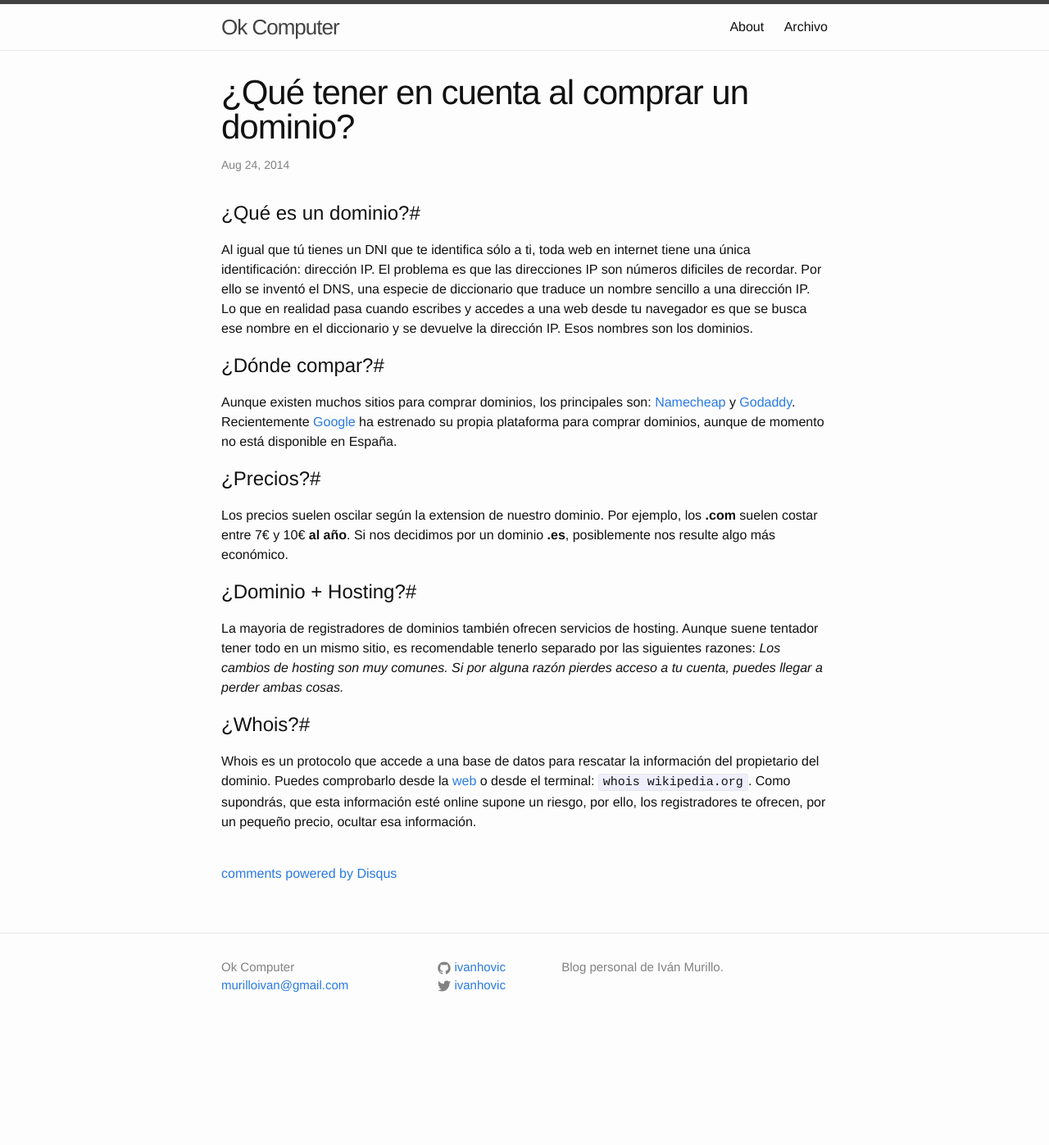
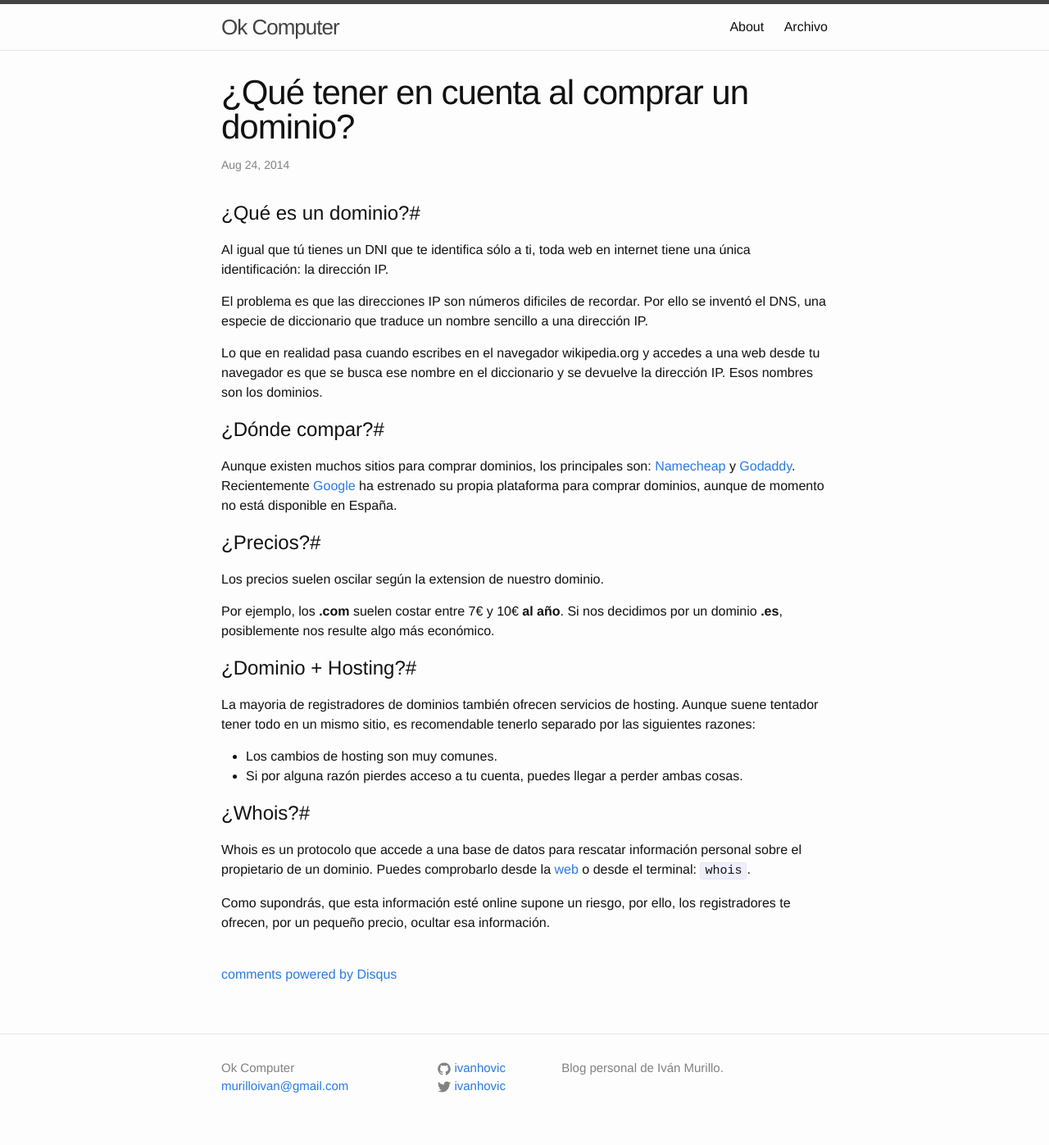
Before and after one commit to ivanhovic/blog, a Jekyll site: the page built from _posts/2014-09-03-¿Qué tener-en-cuenta-al-comprar-un-dominio?.md, in a window 1280 px wide. Shown: the whole page at 82% size. Built offline with Jekyll 4.4.1, drawn with Linux system fonts in a browser that asks for light colours; comment, search, counter and statistics services are not loaded; before the commit the page ends 1274 px from its top, so only the background shows below that.

Commit message:
text update

```diff
--- a/_posts/2014-09-03-¿Qué tener-en-cuenta-al-comprar-un-dominio?.md
+++ b/_posts/2014-09-03-¿Qué tener-en-cuenta-al-comprar-un-dominio?.md
@@ -5,22 +5,31 @@ date:   2014-08-24 14:46:47
 comments: true
 ---
 #¿Qué es un dominio?#
-Al igual que tú tienes un DNI que te identifica sólo a ti, toda web en internet tiene una única identificación: dirección IP. El problema es que las direcciones IP son números dificiles de recordar. Por ello se inventó el DNS, una especie de diccionario que traduce un nombre sencillo a una dirección IP. Lo que en realidad pasa cuando escribes y accedes a una web desde tu navegador es que se busca ese nombre en el diccionario y se devuelve la dirección IP.
+Al igual que tú tienes un DNI que te identifica sólo a ti, toda web en internet tiene una única identificación: la dirección IP.
+
+El problema es que las direcciones IP son números dificiles de recordar. Por ello se inventó el DNS, una especie de diccionario que traduce un nombre sencillo a una dirección IP.
+
+Lo que en realidad pasa cuando escribes en el navegador wikipedia.org y accedes a una web desde tu navegador es que se busca ese nombre en el diccionario y se devuelve la dirección IP.
 Esos nombres son los dominios.
 
 #¿Dónde compar?#
 Aunque existen muchos sitios para comprar dominios, los principales son: [Namecheap] y [Godaddy]. Recientemente [Google] ha estrenado su propia plataforma para comprar dominios, aunque de momento no está disponible en España.
 
 #¿Precios?#
-Los precios suelen oscilar según la extension de nuestro dominio. Por ejemplo, los **.com** suelen costar entre 7€ y 10€ **al año**. Si nos decidimos por un dominio **.es**, posiblemente nos resulte algo más económico.
+Los precios suelen oscilar según la extension de nuestro dominio.
+
+Por ejemplo, los **.com** suelen costar entre 7€ y 10€ **al año**. Si nos decidimos por un dominio **.es**, posiblemente nos resulte algo más económico.
 
 #¿Dominio + Hosting?#
 La mayoria de registradores de dominios también ofrecen servicios de hosting. Aunque suene tentador tener todo en un mismo sitio, es recomendable tenerlo separado por las siguientes razones:
-*Los cambios de hosting son muy comunes.*
-*Si por alguna razón pierdes acceso a tu cuenta, puedes llegar a perder ambas cosas.*
+
+* Los cambios de hosting son muy comunes.
+* Si por alguna razón pierdes acceso a tu cuenta, puedes llegar a perder ambas cosas.
 
 #¿Whois?#
-Whois es un protocolo que accede a una base de datos para rescatar la información del propietario del dominio. Puedes comprobarlo desde la [web] o desde el terminal: `whois wikipedia.org`.
+Whois es un protocolo que accede a una base de datos para rescatar información personal sobre el propietario de un dominio.
+Puedes comprobarlo desde la [web] o desde el terminal: `whois`.
+
 Como supondrás, que esta información esté online supone un riesgo, por ello, los registradores te ofrecen, por un pequeño precio, ocultar esa información.
 
 [Godaddy]: http://godaddy.com
```
